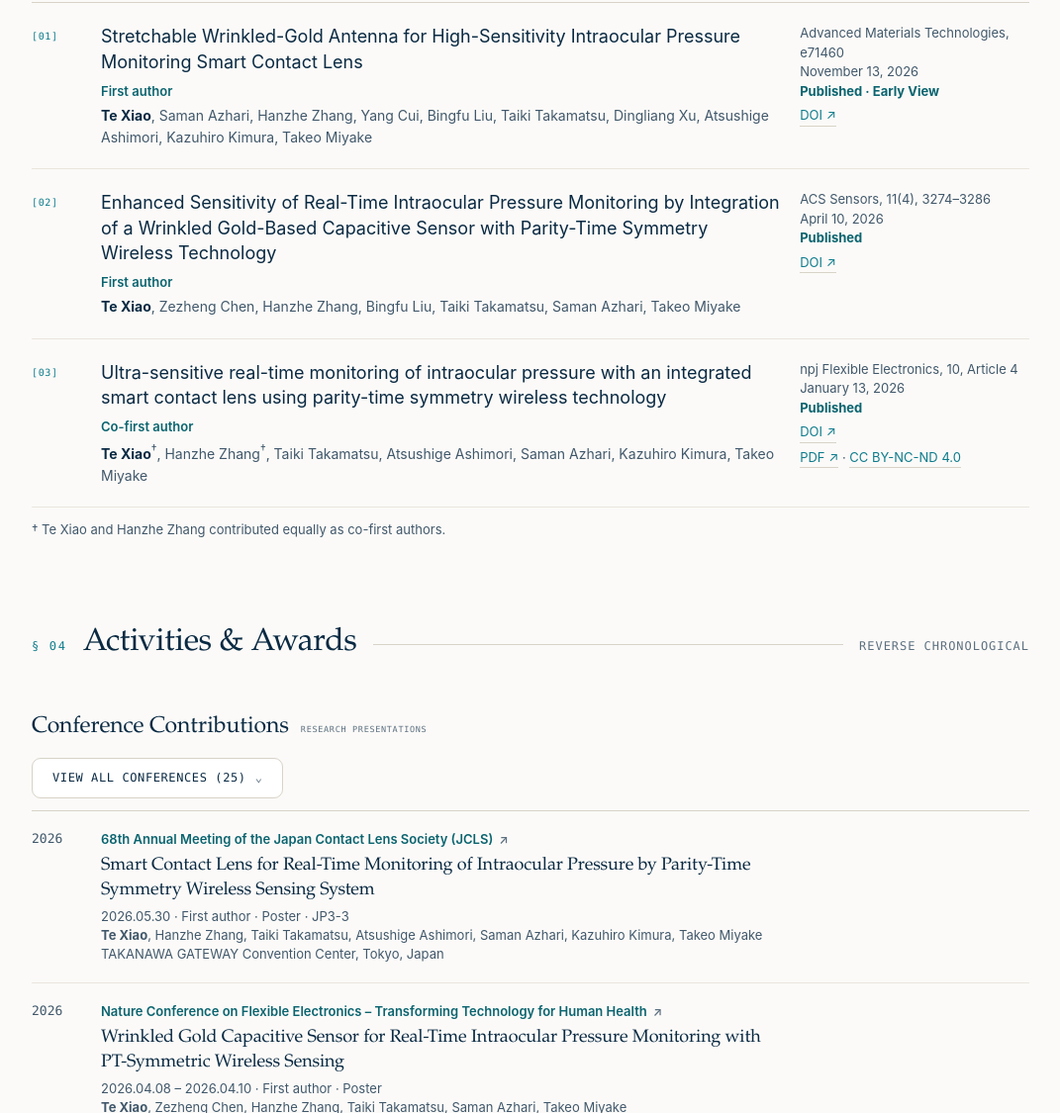
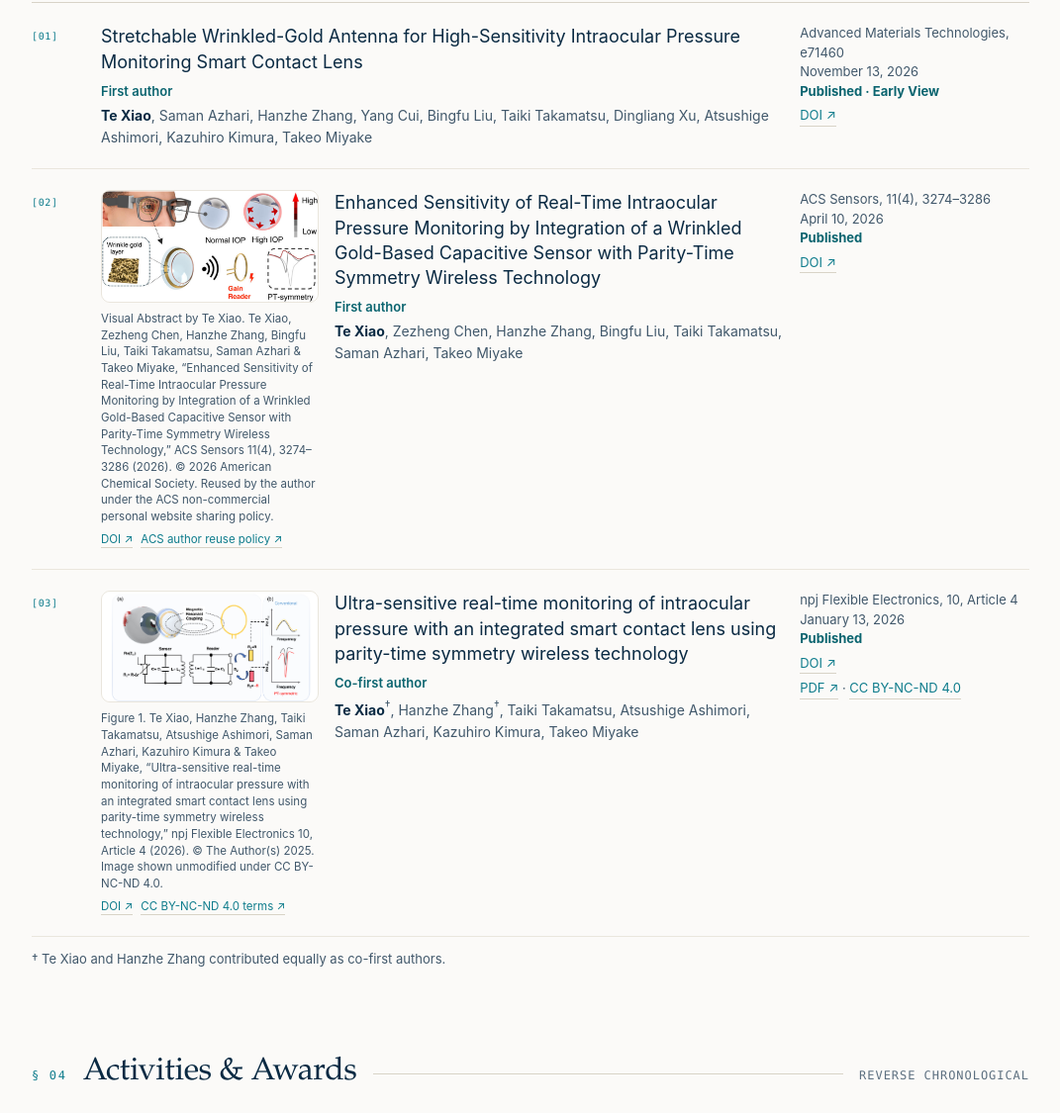
Before and after one commit to xt-waseda/xt-waseda.github.io, a plain HTML site: page index.html in a window 1280 px wide. Shown: the part 4134-5259 px from the top of the page at 99% size, without its empty margins (104-1175 px from the left). Drawn offline with Linux system fonts and the light colour scheme.

Commit message:
Add approved publication images

```diff
--- a/assets/css/site.css
+++ b/assets/css/site.css
@@ -355,13 +355,16 @@ a{color:inherit;text-decoration:none}
   content:"[" counter(p,decimal-leading-zero) "]";
   font:400 10px/1.5 var(--mono);color:var(--accent);letter-spacing:.06em;margin-top:5px;
 }
-.pub-main{display:flex;align-items:flex-start;gap:14px;min-width:0}
+.pub-main{display:flex;align-items:flex-start;gap:16px;min-width:0}
+.pub-figure{flex:0 0 clamp(160px,18vw,220px);min-width:0;margin:0}
 .pub-thumb:empty{display:none}
-.pub-thumb{flex:none}
+.pub-thumb{display:block;width:100%;flex:none}
 .pub-thumb img{
-  display:block;width:104px;aspect-ratio:4/3;object-fit:contain;
+  display:block;width:100%;height:auto;object-fit:contain;
   background:var(--plate);border:1px solid var(--rule2);border-radius:var(--r-sm);
 }
+.pub-image-credit{display:grid;gap:6px;margin-top:8px;font-size:11.5px;line-height:1.45;color:var(--ink2)}
+.pub-image-links{display:flex;flex-wrap:wrap;gap:8px}
 .pub-t{min-width:0;overflow-wrap:anywhere;font-size:var(--text-reference);line-height:1.4}
 .pub-t em{font-style:normal;color:var(--ink2)}
 .pub-link{color:inherit;text-decoration:none;border-bottom:1px solid transparent;transition:border-color .2s,color .2s}
@@ -588,7 +591,8 @@ a{color:inherit;text-decoration:none}
   .awards li{grid-template-columns:1fr;gap:5px;padding:13px 0}
   .awards .k{margin-left:8px}
   .research-item{grid-template-columns:28px minmax(0,1fr);gap:8px}
-  .pub-main{flex-direction:column;gap:8px}
+  .pub-main{flex-direction:column;gap:12px}
+  .pub-figure{width:min(100%,320px);flex:0 0 auto}
   .foot{flex-direction:column}
   .foot .r{text-align:left}
   .banner h1{font-size:clamp(34px,10vw,48px)}
--- a/assets/js/site.js
+++ b/assets/js/site.js
@@ -265,12 +265,26 @@
           : p.date.slice(0, 4);
         var citation = p.citation ? ", " + esc(p.citation) : "";
         var linkLabel = p.link && p.link.startsWith("https://doi.org/") ? "DOI" : copy.publisher;
+        var imageLinks = p.link
+          ? '<a class="pub-doi" href="' + esc(p.link) + '" target="_blank" rel="noopener">DOI ↗</a>'
+          : "";
+        if (p.imagePolicyUrl) {
+          imageLinks += '<a class="pub-doi" href="' + esc(p.imagePolicyUrl) +
+            '" target="_blank" rel="noopener">' + esc(p.imagePolicyLabel || "Reuse terms") + " ↗</a>";
+        }
+        var imageMarkup = p.image
+          ? '<figure class="pub-figure"><span class="pub-thumb" data-src="' + esc(p.image) +
+            '" data-alt="' + esc(p.imageAlt) + '" data-width="' + esc(p.imageWidth || "") +
+            '" data-height="' + esc(p.imageHeight || "") + '"></span><figcaption class="pub-image-credit">' +
+            (p.imageCredit ? '<span>' + esc(p.imageCredit) + "</span>" : "") +
+            (imageLinks ? '<span class="pub-image-links">' + imageLinks + "</span>" : "") +
+            "</figcaption></figure>"
+          : "";
         return '<li class="pub-entry"' + (p.anchor ? ' id="' + esc(p.anchor) + '"' : "") + '>' +
-          '<span class="pub-main">' +
-          (p.image ? '<span class="pub-thumb" data-src="' + esc(p.image) + '" data-alt="' + esc(p.imageAlt) + '"></span>' : "") +
+          '<div class="pub-main">' + imageMarkup +
           '<span class="pub-t"><span lang="en">' + title + '</span>' +
           (p.contribution ? '<span class="pub-contribution">' + esc(copy[p.contribution]) + '</span>' : "") +
-          '<span class="pub-a" lang="en">' + authors + "</span></span></span>" +
+          '<span class="pub-a" lang="en">' + authors + "</span></span></div>" +
           '<span class="pub-v"><span lang="en">' + esc(p.venue) + citation + "</span><br>" + esc(date) +
           '<br><strong class="pub-status">' + esc(p.status === "Accepted" ? copy.accepted : p.earlyView ? copy.earlyView : copy.published) + '</strong>' +
           (p.referenceMonth ? '<br><span class="pub-status">' + esc(copy.datePending) + "</span>" : "") +
@@ -282,7 +296,17 @@
       }).join("");
     }
     $$(".pub-thumb", list).forEach(function (box) {
-      mountImage(box, box.dataset.src, box.dataset.alt);
+      if (!box.dataset.src) return;
+      var img = new Image();
+      img.alt = box.dataset.alt || "";
+      img.decoding = "async";
+      img.loading = "lazy";
+      if (Number(box.dataset.width) > 0) img.width = Number(box.dataset.width);
+      if (Number(box.dataset.height) > 0) img.height = Number(box.dataset.height);
+      img.onload = function () { box.classList.add("has-image"); };
+      img.onerror = function () { img.remove(); };
+      box.appendChild(img);
+      img.src = box.dataset.src;
     });
     note.hidden = !items.some(function (p) { return p.equalContributors && p.equalContributors.length; });
     note.textContent = note.hidden ? "" : copy.equalNote;
--- a/content/publications.json
+++ b/content/publications.json
@@ -40,8 +40,13 @@
       "venue": "ACS Sensors",
       "link": "https://doi.org/10.1021/acssensors.5c04736",
       "citation": "11(4), 3274–3286",
-      "image": "",
-      "imageAlt": "",
+      "image": "assets/publications/acs-sensors-visual-abstract.jpeg",
+      "imageAlt": "ACS Sensors visual abstract showing a wrinkled-gold capacitive sensor, smart contact lens, and parity-time-symmetry wireless readout.",
+      "imageWidth": 834,
+      "imageHeight": 427,
+      "imageCredit": "Visual Abstract by Te Xiao. Te Xiao, Zezheng Chen, Hanzhe Zhang, Bingfu Liu, Taiki Takamatsu, Saman Azhari & Takeo Miyake, “Enhanced Sensitivity of Real-Time Intraocular Pressure Monitoring by Integration of a Wrinkled Gold-Based Capacitive Sensor with Parity-Time Symmetry Wireless Technology,” ACS Sensors 11(4), 3274–3286 (2026). © 2026 American Chemical Society. Reused by the author under the ACS non-commercial personal website sharing policy.",
+      "imagePolicyUrl": "https://pubs.acs.org/page/authors/sharing.htm",
+      "imagePolicyLabel": "ACS author reuse policy",
       "contribution": "first",
       "status": "Published"
     },
@@ -66,8 +71,13 @@
       "citation": "10, Article 4",
       "pdf": "assets/papers/xiao-2026-npj-flexible-electronics.pdf",
       "pdfLicense": "https://creativecommons.org/licenses/by-nc-nd/4.0/",
-      "image": "",
-      "imageAlt": "",
+      "image": "assets/publications/npj-flexible-electronics-fig1.png",
+      "imageAlt": "Figure 1 showing the integrated smart contact lens intraocular-pressure sensor and parity-time-symmetry wireless readout system.",
+      "imageWidth": 2187,
+      "imageHeight": 1113,
+      "imageCredit": "Figure 1. Te Xiao, Hanzhe Zhang, Taiki Takamatsu, Atsushige Ashimori, Saman Azhari, Kazuhiro Kimura & Takeo Miyake, “Ultra-sensitive real-time monitoring of intraocular pressure with an integrated smart contact lens using parity-time symmetry wireless technology,” npj Flexible Electronics 10, Article 4 (2026). © The Author(s) 2025. Image shown unmodified under CC BY-NC-ND 4.0.",
+      "imagePolicyUrl": "https://creativecommons.org/licenses/by-nc-nd/4.0/",
+      "imagePolicyLabel": "CC BY-NC-ND 4.0 terms",
       "contribution": "coFirst",
       "status": "Published"
     },
```
Also changed, not shown: assets/publications/acs-sensors-visual-abstract.jpeg (added), assets/publications/npj-flexible-electronics-fig1.png (added).
